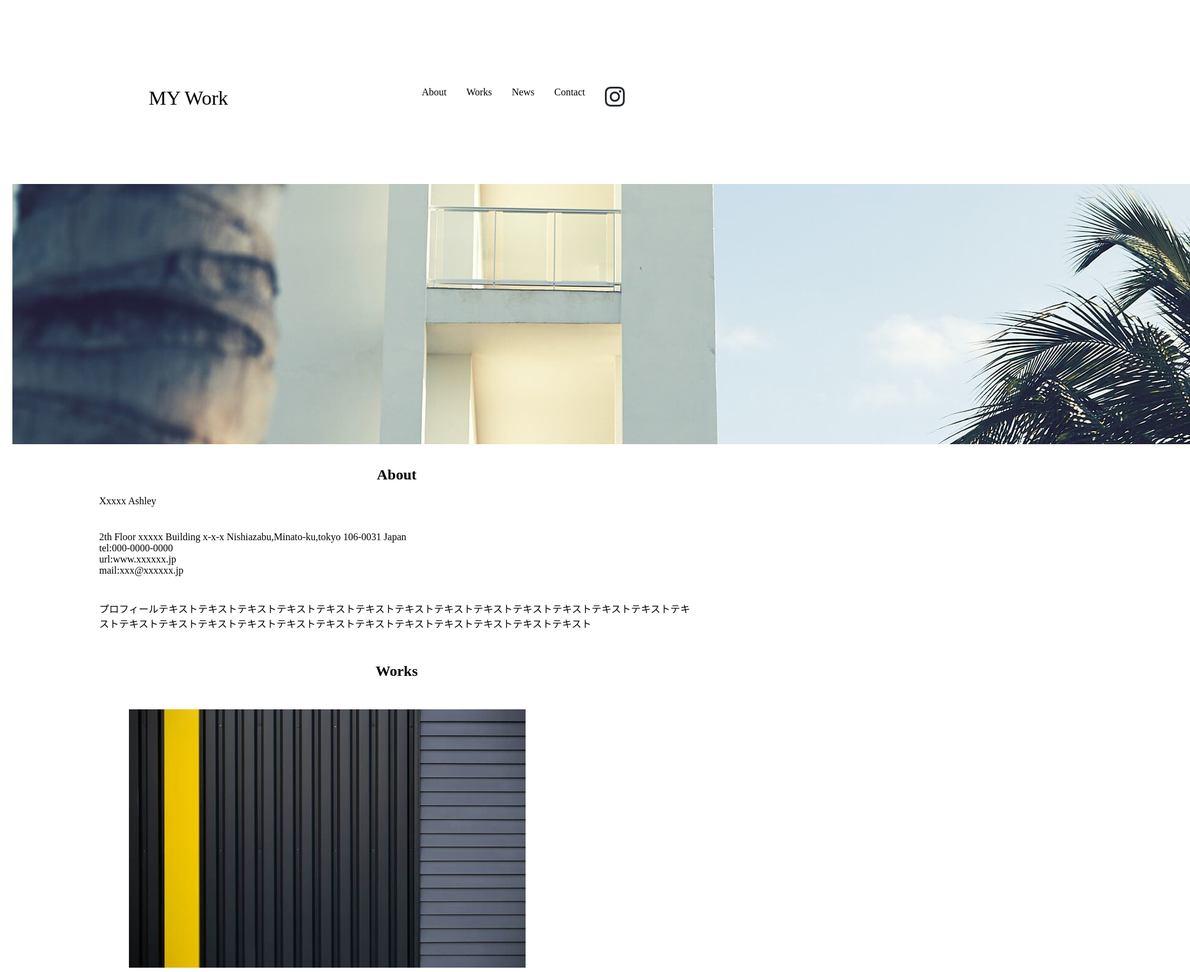
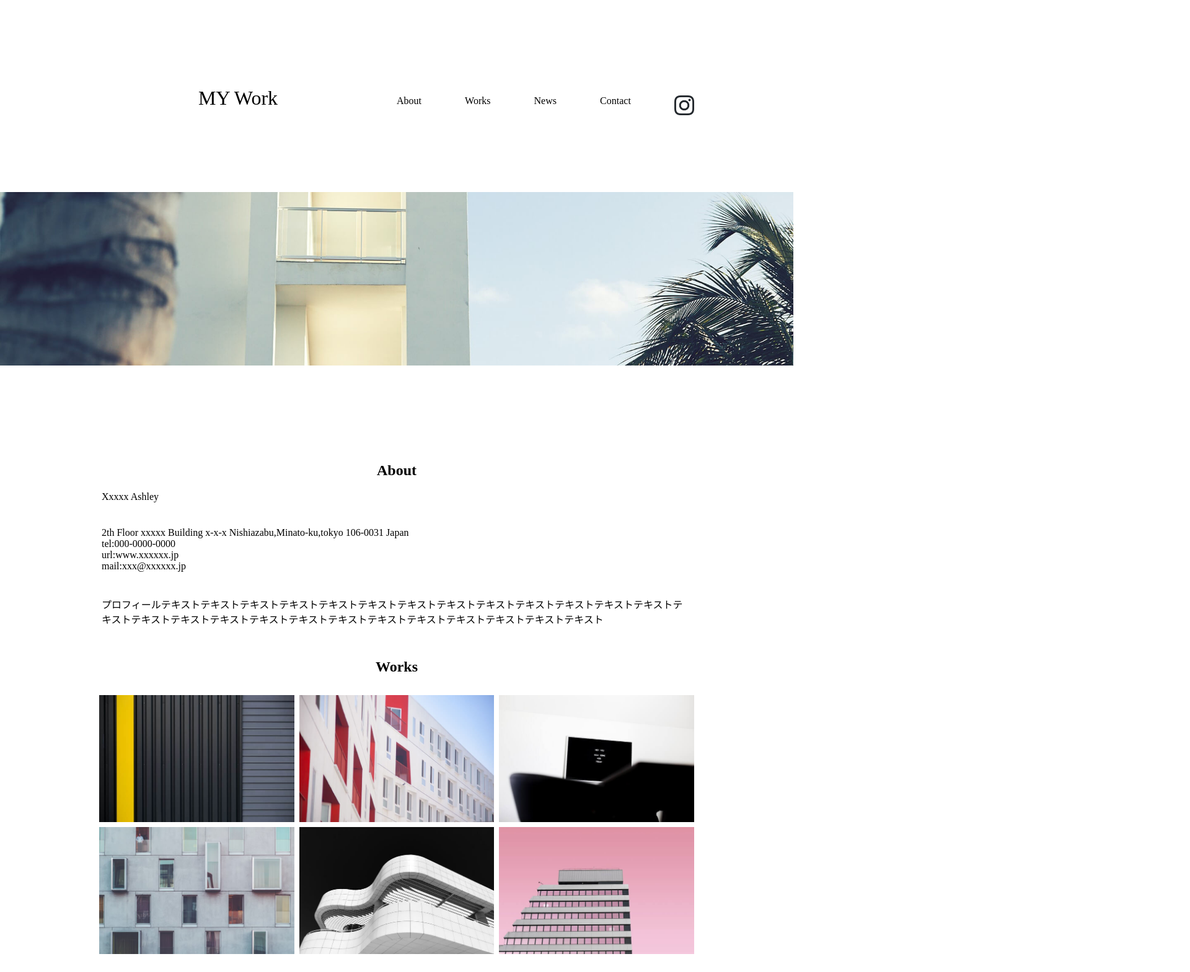
Before and after one commit to kk-2809/-11, a plain HTML site: page index.html in a window 1280 px wide. Shown: the top 1569 px of the page at 62% size, 1920 px wide, since content can reach past the window. Drawn offline with Linux system fonts and the light colour scheme.

Commit message:
Add files via upload

```diff
--- a/style.css
+++ b/style.css
@@ -8,15 +8,13 @@
 
 .first-hed{
   width: 100%;
-  display: flex;
-  justify-content: space-between;
 }
 
 ul{
   display: flex;
   justify-content: space-between;
-  margin-top: 140px;
-  margin-right: 240px;
+  margin: 32px auto 0;
+  width: 90%;
 }
 
 li{
@@ -28,13 +26,14 @@ li a{
 }
 
 .first-hed h1{
-  margin-left: 240px;
   margin-top: 140px;
   font-weight: normal;
+  text-align: center;
 }
 
 .picture{
-  margin: 120px 20px 0 20px;
+  margin: 120px 0;
+  width: 100%;
 }
 
 
@@ -46,19 +45,33 @@ h2{
 }
 
 section-1 p{
-  padding: 20px 160px;
+  padding: 20px;
+}
+
+#about{
+  width: 90%;
+  margin: 0 auto;
 }
 
 .pictures{
-  margin: 32px 200px;
+  margin: 32px auto;
+  width: 90%;
+  display: flex;
+  gap: 8px;
+  justify-content: space-between;
+  flex-wrap: wrap;
+  flex-direction: column;
+  /* background-color: pink; */
 }
 
-.pictures-1{
-  margin: 16px 8px;
+.pictures img{
+  width: 100%;
 }
 
 .careers{
-  padding: 60px 160px;
+  padding: 60px 0;
+  width: 90%;
+  margin: 0 auto;
   /* display: flex;
   justify-content: space-between; */
 }
@@ -77,8 +90,8 @@ hr{
 }
 
 .forms{
-  margin-left:200px;
-  justify-content: flex-start;
+  width: 90%;
+  margin: 0 auto;
 }
 
 
@@ -87,11 +100,13 @@ hr{
 }
 
 input{
-  margin-left: 80px;
+  width: 80%;
+  margin-left: 4%;
 }
 
 textarea{
-  margin-left: 50px;
+  width: 100%;
+  margin-left: 4%;
 }
 
 .send{
@@ -104,8 +119,41 @@ textarea{
   margin: 0 auto;
 }
 
-/* @media (min-width: 400px){
+@media (min-width: 600px){
+  .first-hed{
+    display: flex;
+    justify-content: space-between;
+    width: 80%;
+    margin: 0 auto;
+  }
+
+  .first-hed ul{
+    width: 50%;
+    margin-top: 15%;
+  }
+
+  .first-hed h1{
+    width: 50%;
+  }
+
   .pictures{
-    width: calc((100% - 80px) / 3);
+    flex-direction: row;
+    max-width: 960px;
   }
-} */
+
+  .pictures img{
+    width: calc((100% - 16px) / 3);
+  }
+
+  p{
+    margin: 0 80px;
+  }
+
+  .careers{
+    max-width: 960px;
+  }
+
+  .forms{
+    max-width: 960px;
+  }
+}
```
